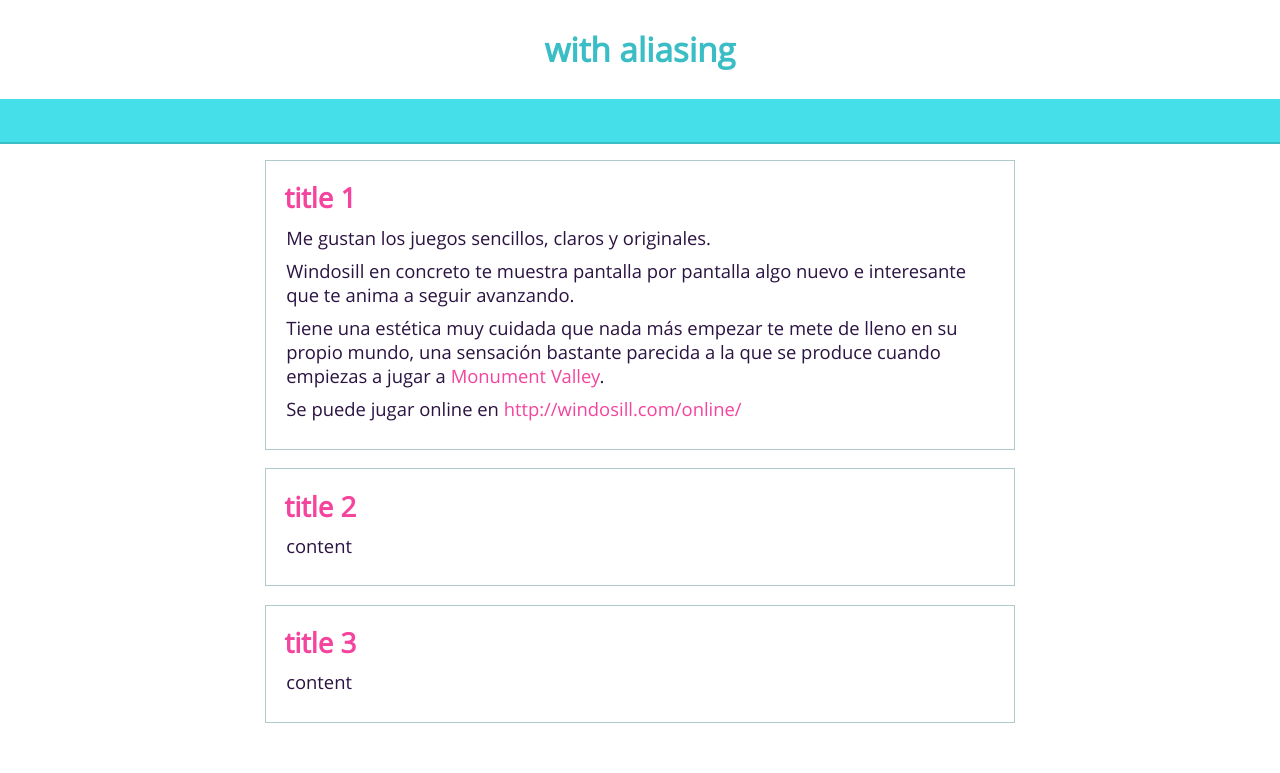
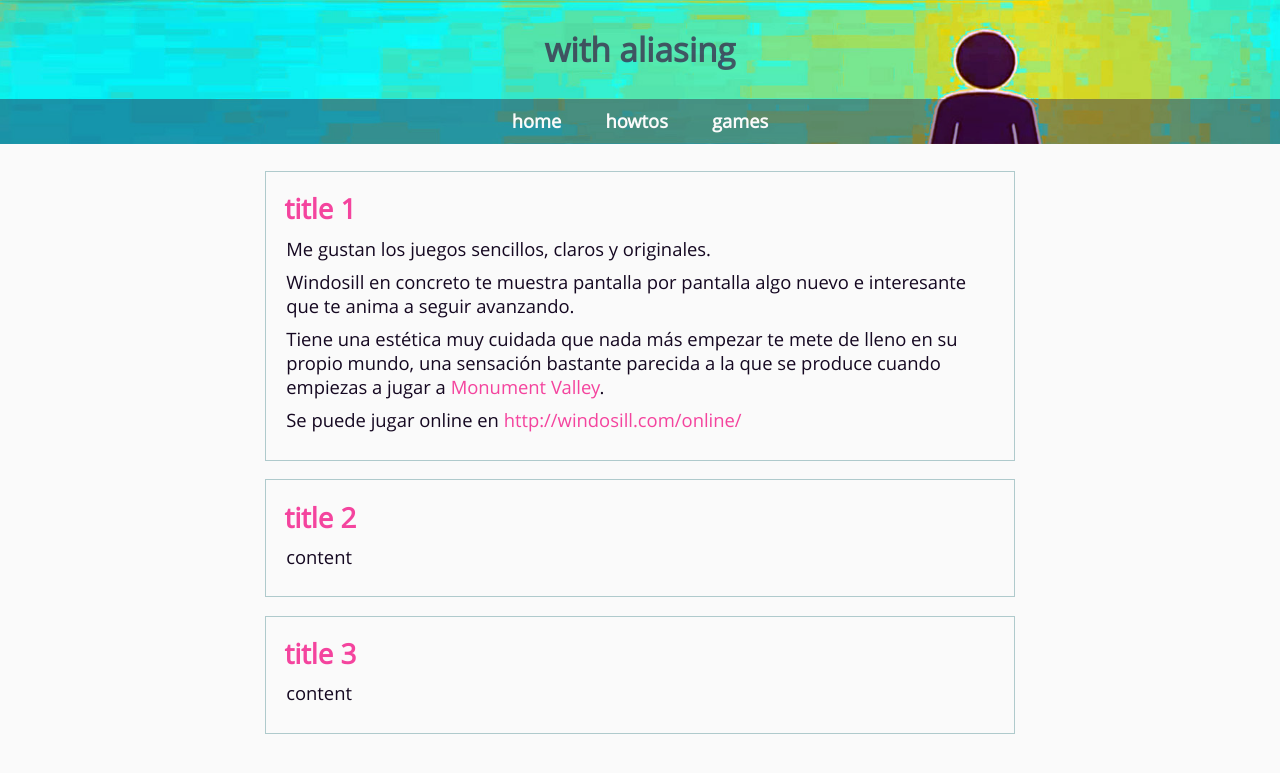
Before and after one commit to ellipticaldoor/withaliasing, a Django app: page / in a window 1280 px wide. Shown: the top 773 px of the page. Run offline with Django 3.2, Linux system fonts and the light colour scheme.

Commit message:
added new header background

```diff
--- a/app/static/css/style.css
+++ b/app/static/css/style.css
@@ -33,8 +33,8 @@ input
 	font-family: 'Open Sans';
 	font-size: 115%;
 
-	color: #2b1342;
-	background-color: #fff;
+	color: #150821;
+	background-color: #fafafa;
 
 	-webkit-font-smoothing: antialiased;
 	-moz-osx-font-smoothing: grayscale;
@@ -43,14 +43,14 @@ input
 
 *::selection
 {
-	background: rgba(69, 223, 233, 0.37);
+	background: rgba(69, 223, 233, .37);
 }
-
 
 a
 {
+	text-decoration: none;
+
 	color: #f4449e;
-	text-decoration: none;
 }
 
 a:hover
@@ -58,13 +58,15 @@ a:hover
 	text-decoration: underline;
 }
 
-a:visited { color: #9744f4; }
+a:visited
+{
+	color: #9744f4;
+}
 
 p
 {
 	margin: .5em .1em;
 }
-
 
 
 /* layout
@@ -73,16 +75,16 @@ __________________________________________________________________________ */
 .container
 {
 	display: flex;
+	flex-direction: column;
+
 	width: 100%;
-	flex-direction: column;
-	padding: 0.4em;
+	padding: .4em;
 }
 
 .card
 {
 	width: 100%;
 	max-width: 750px;
-
 	margin: .5em auto;
 	padding: 1em;
 
@@ -95,11 +97,17 @@ __________________________________________________________________________ */
 
 #header
 {
+	font-size: 120%;
+
 	width: 100vw;
 	height: 6.5em;
-	font-size: 120%;
+	margin-bottom: .5em;
 
-	background-color: #fff;
+	background-color: #8dfab9;
+	background-image: url('/s/img/header_bg.jpg');
+	background-repeat: no-repeat;
+	background-position: center;
+	background-size: cover;
 }
 
 #header div
@@ -109,16 +117,29 @@ __________________________________________________________________________ */
 	width: 100%;
 	height: 4.5em;
 
+	cursor: default;
 	text-align: center;
 
-	color: #3bbdc6;
+	color: rgba(52, 8, 57, .65);
 }
 
 nav
 {
+	line-height: 2em;
+
+	display: flex;
+
 	width: 100%;
 	height: 2em;
 
-	background-color: #45dfe9;
-	border-bottom: 2px solid #3bbdc6;
+	background-color: rgba(52, 8, 57, .4);
+
+	justify-content: center;
 }
+
+nav a
+{
+	padding: 0 1em;
+
+	color: #fafafa !important;
+}
--- a/app/templates/base.html
+++ b/app/templates/base.html
@@ -7,7 +7,7 @@
 	<title>{% block title %}withaliasing{% endblock %}</title>
 	<meta name="description" content="withaliasing - A nice place for gaming devs.">
 	<meta name="keywords" content="withaliasing, games, development, jam, indie">
-	<meta name="theme-color" content="#FFFFFF">
+	<meta name="theme-color" content="#45dfe9">
 	<meta name="viewport" content="width=device-width, initial-scale=1">
 
 	<link rel="stylesheet" href="{% static 'css/open_sans.css' %}" type="text/css" charset="utf-8">
@@ -18,7 +18,11 @@
 <body>
 	<section id="header" class="noselect">
 		<div><h1>with aliasing</h1></div>
-		<nav></nav>
+		<nav>
+			<a href="#"><h5>home</h5></a>
+			<a href="#"><h5>howtos</h5></a>
+			<a href="#"><h5>games</h5></a>
+		</nav>
 	</section>
 
 	<section id="content" class="container">
--- a/app/templates/blog/home.html
+++ b/app/templates/blog/home.html
@@ -5,12 +5,12 @@
 <div class="card">
 	<h1 class="title"><a href="#">title 1</a></h1>
 	<div class="card_content">
-		<p>Me gustan los juegos sencillos, claros y originales. </p><p>Windosill en concreto te muestra pantalla por pantalla algo nuevo e interesante que te anima a seguir avanzando.</p><p>Tiene una estética muy cuidada que nada más empezar te mete de lleno en su propio mundo, una sensación bastante parecida a la que se produce cuando empiezas a jugar a <a href="http://www.monumentvalleygame.com/">Monument Valley</a>.</p><p>Se puede jugar online en <a href="http://windosill.com/online/">http://windosill.com/online/</a></p>
+		<p>Me gustan los juegos sencillos, claros y originales. </p><p>Windosill en concreto te muestra pantalla por pantalla algo nuevo e interesante que te anima a seguir avanzando.</p><p>Tiene una estética muy cuidada que nada más empezar te mete de lleno en su propio mundo, una sensación bastante parecida a la que se produce cuando empiezas a jugar a <a href="http://www.monumentvalleygame.com/">Monument Valley</a>.</p><p>Se puede jugar online en <a href="http://windosill.com/online/fdsssfdfds">http://windosill.com/online/</a></p>
 	</div>
 </div>
 
 <div class="card">
-	<h1 class="title"><a href="#">title 2</a></h1>
+	<h1 class="title"><a href="#fdssdsd">title 2</a></h1>
 	<div class="content">
 		<p>content</p>
 	</div>
```
Also changed, not shown: app/static/img/header_bg.jpg (added).
